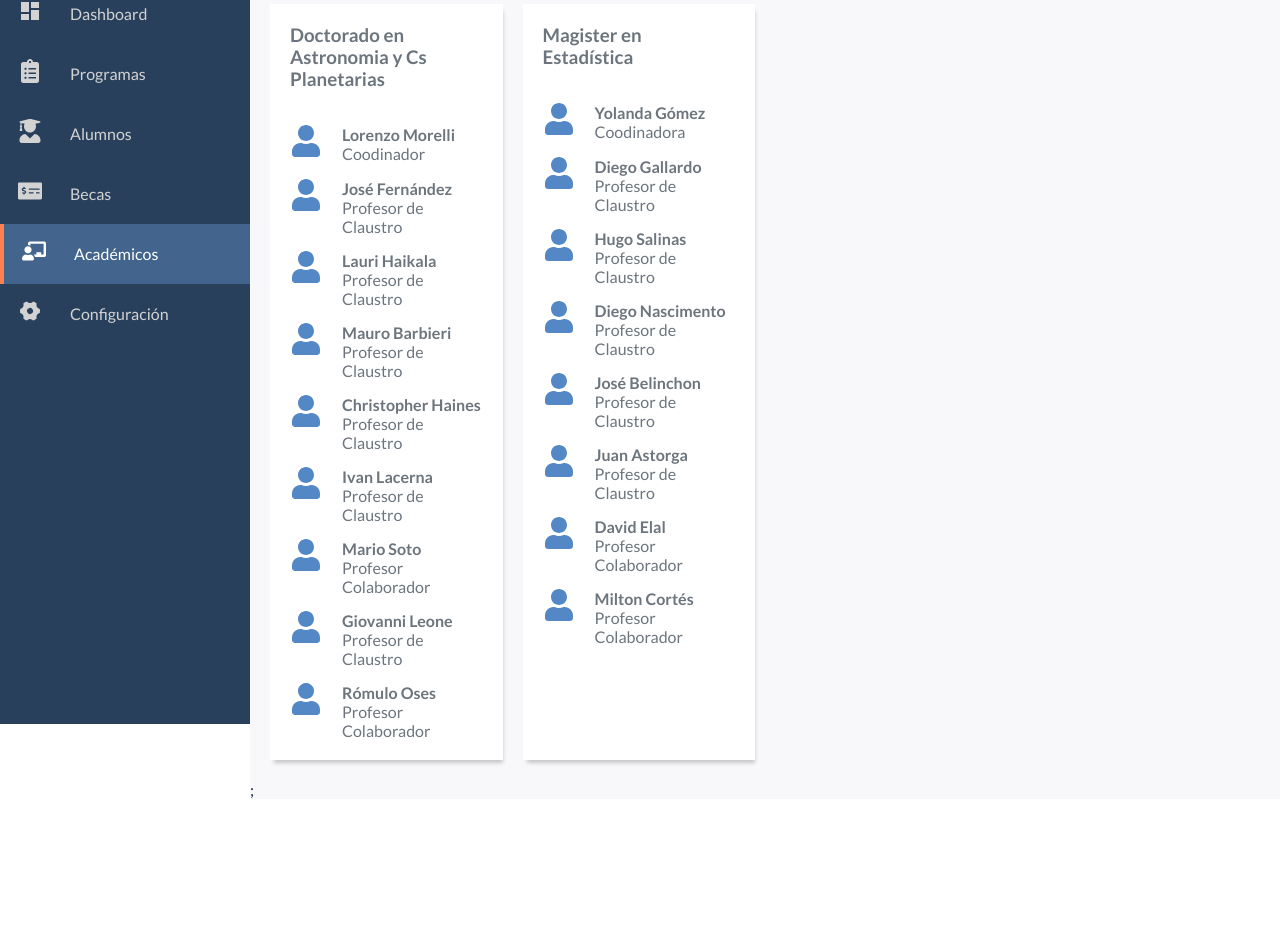
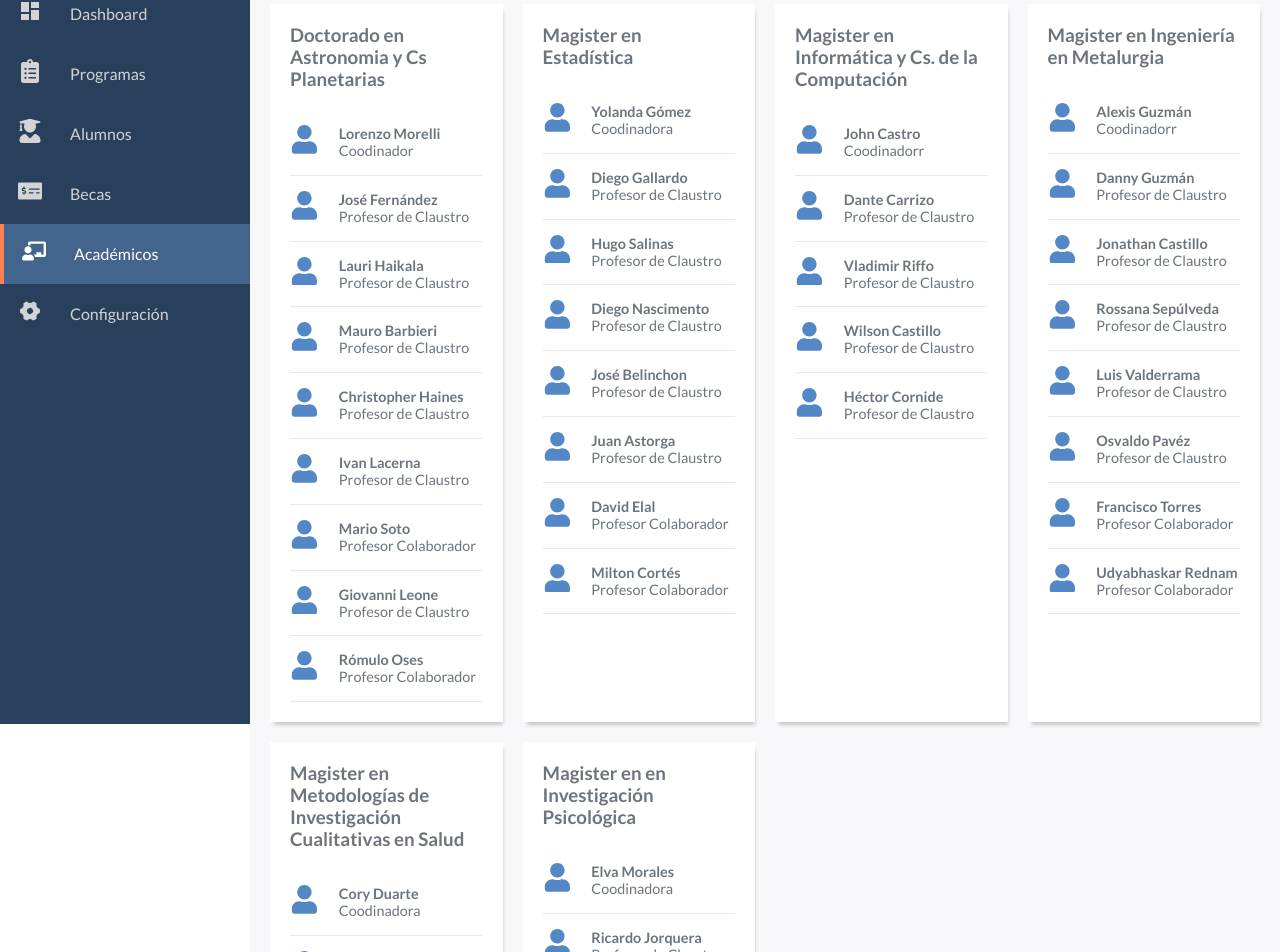
Before and after one commit to cristianortiz/sidebar_stylcomp, a React (Create React App) app: page /home/academicos in a window 1280 px wide. Shown: the part 76-1028 px from the top of the page. Before the commit the page ends 875 px from the top, so only its background shows below. Built offline with nearby package versions, Linux system fonts and the light colour scheme.

Commit message:
table component for academicos pages
table components using react table library, and loadgin data and headers from external file

```diff
--- a/package.json
+++ b/package.json
@@ -15,6 +15,7 @@
     "react-icons": "^4.2.0",
     "react-router-dom": "^5.2.0",
     "react-scripts": "4.0.3",
+    "react-table": "^7.7.0",
     "web-vitals": "^1.1.2"
   },
   "scripts": {
--- a/src/components/Cards/cards.styles.js
+++ b/src/components/Cards/cards.styles.js
@@ -27,6 +27,7 @@ export const CardContainer = styled.div`
   justify-content: space-between;
   cursor: pointer;
   box-shadow: 2px 5px 4px -2px rgba(0, 0, 0, 0.2);
+  //height: fit-content;
 `;
 
 export const CardBody = styled.div`
@@ -59,6 +60,9 @@ export const CardIcon = styled.div`
 export const AcadListItem = styled.div`
   display: flex;
   width: 100%;
+  border-bottom: 1px solid #e7e7f3;
+  padding-bottom: 15px;
+  font-size: 0.9em;
 `;
 export const AcadImage = styled.div`
   display: inline;
--- a/src/components/Cards/cardsData.js
+++ b/src/components/Cards/cardsData.js
@@ -22,7 +22,7 @@ export const cardsData = [
     icon: <FaIcons.FaGraduationCap />,
   },
 ];
-
+//for academicos pages data load
 export const academicosData = [
   {
     programa: "Doctorado en Astronomia y Cs Planetarias",
@@ -120,4 +120,164 @@ export const academicosData = [
       },
     ],
   },
+  {
+    programa: "Magister en Informática y Cs. de la Computación",
+    academicos: [
+      {
+        nombre: "John Castro",
+        perfil: "Coodinadorr",
+        icon: <FaIcons.FaUser />,
+      },
+      {
+        nombre: "Dante Carrizo",
+        perfil: "Profesor de Claustro",
+        icon: <FaIcons.FaUser />,
+      },
+      {
+        nombre: "Vladimir Riffo",
+        perfil: "Profesor de Claustro",
+        icon: <FaIcons.FaUser />,
+      },
+      {
+        nombre: "Wilson Castillo",
+        perfil: "Profesor de Claustro",
+        icon: <FaIcons.FaUser />,
+      },
+      {
+        nombre: "Héctor Cornide",
+        perfil: "Profesor de Claustro",
+        icon: <FaIcons.FaUser />,
+      },
+    ],
+  },
+  {
+    programa: "Magister en Ingeniería en Metalurgia",
+    academicos: [
+      {
+        nombre: "Alexis Guzmán",
+        perfil: "Coodinadorr",
+        icon: <FaIcons.FaUser />,
+      },
+      {
+        nombre: "Danny Guzmán",
+        perfil: "Profesor de Claustro",
+        icon: <FaIcons.FaUser />,
+      },
+      {
+        nombre: "Jonathan Castillo",
+        perfil: "Profesor de Claustro",
+        icon: <FaIcons.FaUser />,
+      },
+      {
+        nombre: "Rossana Sepúlveda",
+        perfil: "Profesor de Claustro",
+        icon: <FaIcons.FaUser />,
+      },
+      {
+        nombre: "Luis Valderrama",
+        perfil: "Profesor de Claustro",
+        icon: <FaIcons.FaUser />,
+      },
+      {
+        nombre: "Osvaldo Pavéz",
+        perfil: "Profesor de Claustro",
+        icon: <FaIcons.FaUser />,
+      },
+      {
+        nombre: "Francisco Torres",
+        perfil: "Profesor Colaborador",
+        icon: <FaIcons.FaUser />,
+      },
+      {
+        nombre: "Udyabhaskar Rednam",
+        perfil: "Profesor Colaborador",
+        icon: <FaIcons.FaUser />,
+      },
+    ],
+  },
+  {
+    programa: "Magister en Metodologías de Investigación Cualitativas en Salud",
+    academicos: [
+      {
+        nombre: "Cory Duarte",
+        perfil: "Coodinadora",
+        icon: <FaIcons.FaUser />,
+      },
+      {
+        nombre: "Taelí Gómez",
+        perfil: "Profesor de Claustro",
+        icon: <FaIcons.FaUser />,
+      },
+      {
+        nombre: "Maggie Campillay",
+        perfil: "Profesor de Claustro",
+        icon: <FaIcons.FaUser />,
+      },
+      {
+        nombre: "Ana Calle",
+        perfil: "Profesor de Claustro",
+        icon: <FaIcons.FaUser />,
+      },
+      {
+        nombre: "Mauricio Lorca",
+        perfil: "Profesor de Claustro",
+        icon: <FaIcons.FaUser />,
+      },
+      {
+        nombre: "Carmen Burgos",
+        perfil: "Profesor de Claustro",
+        icon: <FaIcons.FaUser />,
+      },
+      {
+        nombre: "María González",
+        perfil: "Profesor de Claustro",
+        icon: <FaIcons.FaUser />,
+      },
+    ],
+  },
+  {
+    programa: "Magister en en Investigación Psicológica",
+    academicos: [
+      {
+        nombre: "Elva Morales",
+        perfil: "Coodinadora",
+        icon: <FaIcons.FaUser />,
+      },
+      {
+        nombre: "Ricardo Jorquera",
+        perfil: "Profesor de Claustro",
+        icon: <FaIcons.FaUser />,
+      },
+      {
+        nombre: "Doeuglas Véliz",
+        perfil: "Profesor de Claustro",
+        icon: <FaIcons.FaUser />,
+      },
+      {
+        nombre: "David Cuadra",
+        perfil: "Profesor de Claustro",
+        icon: <FaIcons.FaUser />,
+      },
+      {
+        nombre: "Alejandra Vega",
+        perfil: "Profesor de Claustro",
+        icon: <FaIcons.FaUser />,
+      },
+      {
+        nombre: "Pablo Brizuela",
+        perfil: "Profesor de Claustro",
+        icon: <FaIcons.FaUser />,
+      },
+      {
+        nombre: "Nicolás Díaz",
+        perfil: "Profesor Colaborador",
+        icon: <FaIcons.FaUser />,
+      },
+      {
+        nombre: "Adolfo González",
+        perfil: "Profesor Colaborador",
+        icon: <FaIcons.FaUser />,
+      },
+    ],
+  },
 ];
--- /dev/null
+++ b/src/components/Tables/ProgramasTable.js
@@ -0,0 +1,43 @@
+import React, { useMemo } from "react";
+import { useTable } from "react-table";
+import { TableContainer } from "./tables.styles";
+import { table_columns, programas } from "./tablesData";
+
+const ProgramasTable = () => {
+  const columns = useMemo(() => table_columns, []);
+  const data = useMemo(() => programas, []);
+  const tableInstance = useTable({
+    columns,
+    data,
+  });
+  const { getTableProps, getTableBodyProps, headerGroups, rows, prepareRow } =
+    tableInstance;
+
+  return (
+    <table {...getTableProps()}>
+      <thead>
+        {headerGroups.map((headerGroup) => (
+          <tr {...headerGroup.getHeaderGroupProps()}>
+            {headerGroup.headers.map((column) => (
+              <th {...column.getHeaderProps()}>{column.render("Header")}</th>
+            ))}
+          </tr>
+        ))}
+      </thead>
+      <tbody {...getTableBodyProps()}>
+        {rows.map((row) => {
+          prepareRow(row);
+          return (
+            <tr {...row.getRowProps()}>
+              {row.cells.map((cell) => {
+                return <td {...cell.getCellProps()}>{cell.render("Cell")}</td>;
+              })}
+            </tr>
+          );
+        })}
+      </tbody>
+    </table>
+  );
+};
+
+export default ProgramasTable;
--- /dev/null
+++ b/src/components/Tables/tables.styles.js
@@ -0,0 +1,18 @@
+import styled from "@emotion/styled";
+export const TablesBox = styled.div`
+  position: relative;
+  width: 100%;
+  padding: 20px;
+  background: #fff;
+  box-shadow: 2px 5px 4px -2px rgba(0, 0, 0, 0.2);
+  margin: 20px;
+  //display: grid;
+  //height: fit-content;
+`;
+export const TableContainer = styled.div`
+  position: relative;
+  padding: 20px;
+  background: #fff;
+  box-shadow: 2px 5px 4px -2px rgba(0, 0, 0, 0.2);
+  //height: fit-content;
+`;
--- /dev/null
+++ b/src/components/Tables/tablesData.js
@@ -0,0 +1,94 @@
+export const table_columns = [
+  { Header: "Nombre", accessor: "nombre" },
+  { Header: "Código", accessor: "codigo" },
+  { Header: "Inicio", accessor: "inicio" },
+  { Header: "Coordinador", accessor: "coordinador" },
+  { Header: "Orientación", accessor: "orientacion" },
+  { Header: "Semestres", accessor: "duracion" },
+  { Header: "Matrícula Actual", accessor: "matriculados" },
+  { Header: "Becados", accessor: "becados" },
+  { Header: "Graduados", accessor: "graduados" },
+  { Header: "Dictación", accessor: "dictacion" },
+  { Header: "Arancel Total", accessor: "arancel_total" },
+  //{ Header: "Acciones" ,accessor:'nombre',},
+];
+export const programas = [
+  {
+    nombre: "Doctorado en Astronomía y Cs. Planetarias",
+    codigo: 3301,
+    inicio: 2018,
+    coordinador: "Lorenzo Morelli",
+    orientacion: "Académica",
+    duracion: 8,
+    matriculados: 19,
+    becados: 19,
+    graduados: 0,
+    dictacion: "regular",
+    arancel_total: 13200000,
+  },
+  {
+    nombre: "Magister en Estadística",
+    codigo: 3305,
+    inicio: 2019,
+    coordinador: "Yolanda Gómez",
+    orientacion: "Académica",
+    duracion: 4,
+    matriculados: 4,
+    becados: 3,
+    graduados: 1,
+    dictacion: "regular",
+    arancel_total: 1055000,
+  },
+  {
+    nombre: "Magister en Informática y Cs. de la Computación",
+    codigo: 3201,
+    inicio: 2013,
+    coordinador: "John Castro",
+    orientacion: "Académica",
+    duracion: 4,
+    matriculados: 4,
+    becados: 4,
+    graduados: 15,
+    dictacion: "regular",
+    arancel_total: 1300000,
+  },
+  {
+    nombre: "Magister en Ingeniería en Metalurgia",
+    codigo: 3265,
+    inicio: 2015,
+    coordinador: "Alexis Guzmán",
+    orientacion: "Académica",
+    duracion: 4,
+    matriculados: 11,
+    becados: 10,
+    graduados: 5,
+    dictacion: "regular",
+    arancel_total: 1755600,
+  },
+  {
+    nombre: "Magister en Metodologías de Investigación Cualitativas en Salud",
+    codigo: 3289,
+    inicio: 2018,
+    coordinador: "Cory Duarte",
+    orientacion: "Académica",
+    duracion: 2,
+    matriculados: 8,
+    becados: 8,
+    graduados: 5,
+    dictacion: "regular",
+    arancel_total: 2000000,
+  },
+  {
+    nombre: "Magister en Investigación Psicológica",
+    codigo: 3291,
+    inicio: 2018,
+    coordinador: "Elva Morales",
+    orientacion: "Académica",
+    duracion: 4,
+    matriculados: 8,
+    becados: 8,
+    graduados: 5,
+    dictacion: "regular",
+    arancel_total: 4000000,
+  },
+];
--- a/src/pages/Programas/Programas.js
+++ b/src/pages/Programas/Programas.js
@@ -1,7 +1,13 @@
 import React from "react";
+import ProgramasTable from "../../components/Tables/ProgramasTable";
+import { TablesBox } from "../../components/Tables/tables.styles";
 
 const Programas = () => {
-  return <h1>Programas de Magister y Doctorado UDA</h1>;
+  return (
+    <TablesBox>
+      <ProgramasTable />
+    </TablesBox>
+  );
 };
 
 export default Programas;
```
Also changed, not shown: 1 other file (tests, documents, lock files or other folders).
